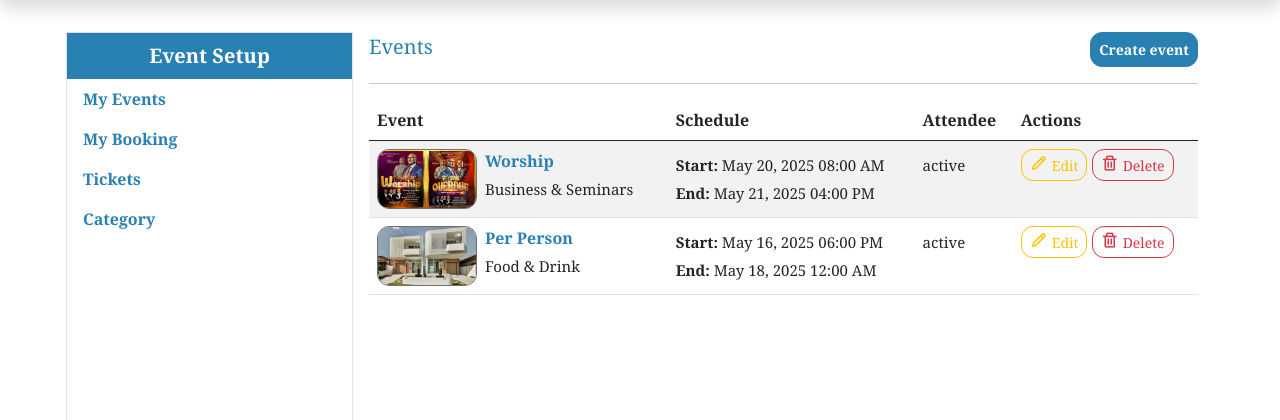
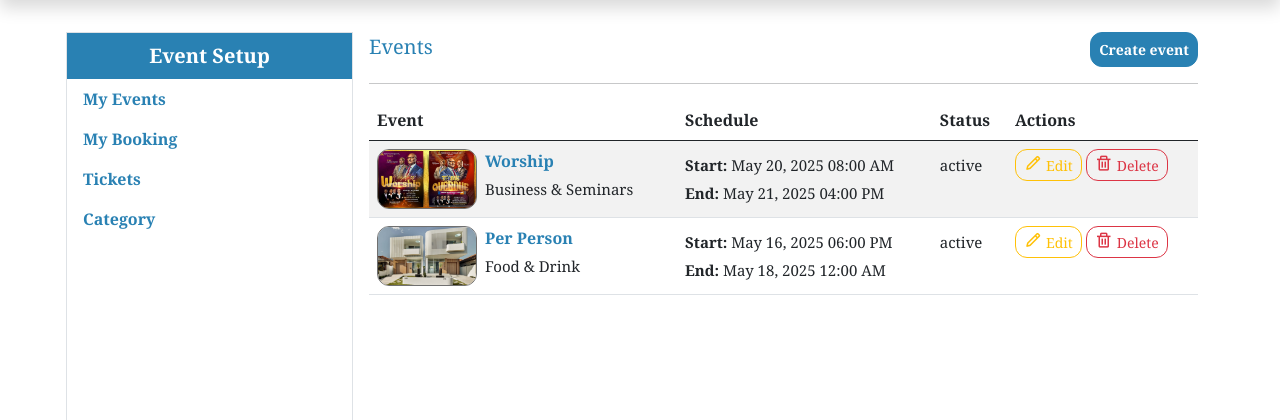
Before and after one commit to Apollo-R3bot/event-management, a Django app: page /events/ in a window 1280 px wide. Shown: the part 56-476 px from the top of the page. Run offline with Django 5.2, Linux system fonts and the light colour scheme; a user stored in the database is signed in; data comes from the database, SQL or seed files in the repository; both versions use the stored data as it was after the commit; some libraries are stand-ins or nearby versions.

Commit message:
New interface

```diff
--- a/events/forms.py
+++ b/events/forms.py
@@ -13,7 +13,6 @@ class CreateUserForm(UserCreationForm):
             'email':'Email address:',
             'password1':'Password:',
         }
-
 
 
 class CategoryForm(forms.ModelForm):
--- a/events/templates/eventsApp/settings/event_list.html
+++ b/events/templates/eventsApp/settings/event_list.html
@@ -16,7 +16,7 @@ Events
         <tr>
             <th>Event</th>
             <th>Schedule</th>
-            <th>Attendee</th>
+            <th>Status</th>
             <th>Actions</th>
         </tr>
     </thead>
```
Also changed, not shown: event_management.sqlite3.
